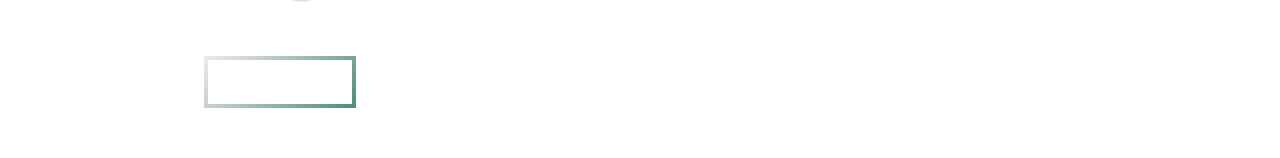
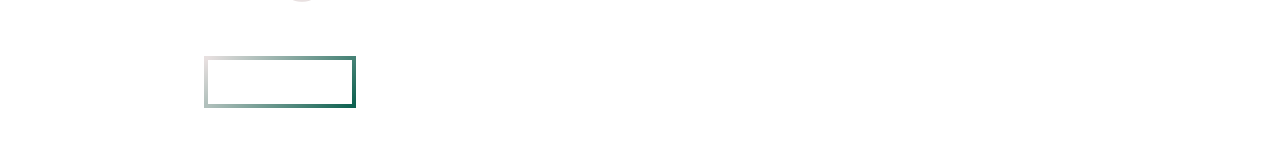
Before and after one commit to Ali-Azimi00/mypage, a React (Create React App) app: page / in a window 1280 px wide. Shown: the part 423-581 px from the top of the page. Built offline with nearby package versions, Linux system fonts and the light colour scheme.

Commit message:
removed all opacity settings

```diff
--- a/src/App.css
+++ b/src/App.css
@@ -101,7 +101,7 @@
   /* width: 79.1vw; */
 
 
-  opacity: 100%;
+
   /* display:flex; */
   /* width: 80%;  10*/
 }
--- a/src/Components/About.css
+++ b/src/Components/About.css
@@ -21,7 +21,6 @@
     border-radius: 25px;
     border-color:  rgb(13, 97, 80) ;
     border-style: solid;
-    opacity: 50%;
     background-image: linear-gradient(180deg, rgb(13, 97, 80) 5%, rgb(232, 224, 224) 50%);
 }
 
--- a/src/Components/Welcome.js
+++ b/src/Components/Welcome.js
@@ -36,7 +36,7 @@ function Welcome(){
     })
 
     const props3 = useSpring({
-      to: { opacity: 1 },
+      to: { opacity: 100 },
       from: { opacity: 0 },
       reset: false,
       reverse: flip.p3,
```
